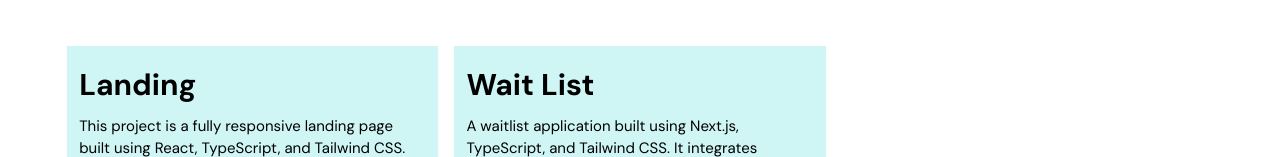
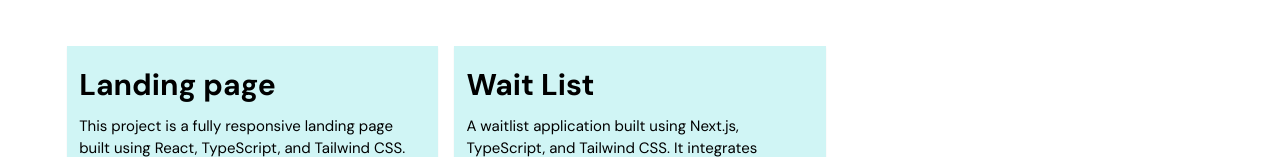
Before and after one commit to skido600/nextjs, a Next.js app: page /projects in a window 1280 px wide. Shown: the part 641-798 px from the top of the page. Built offline with nearby package versions, Linux system fonts and the light colour scheme.

Commit message:
Update page.tsx

```diff
--- a/src/app/projects/page.tsx
+++ b/src/app/projects/page.tsx
@@ -62,7 +62,7 @@ const Portfolio: React.FC = () => {
       githubLink: "https://github.com/skido600/landing_2.git",
     },
     {
-  title: "Landing",
+  title: "Landing page",
   description: "This project is a fully responsive landing page built using React, TypeScript, and Tailwind CSS. The goal was to take a Figma design and transform it into a pixel-perfect, high-performance web page.",
   tags: ["TypeScript", "TailwindCSS", "React"],
   previewLink: "https://landingpage-umber-one.vercel.app/",
```
